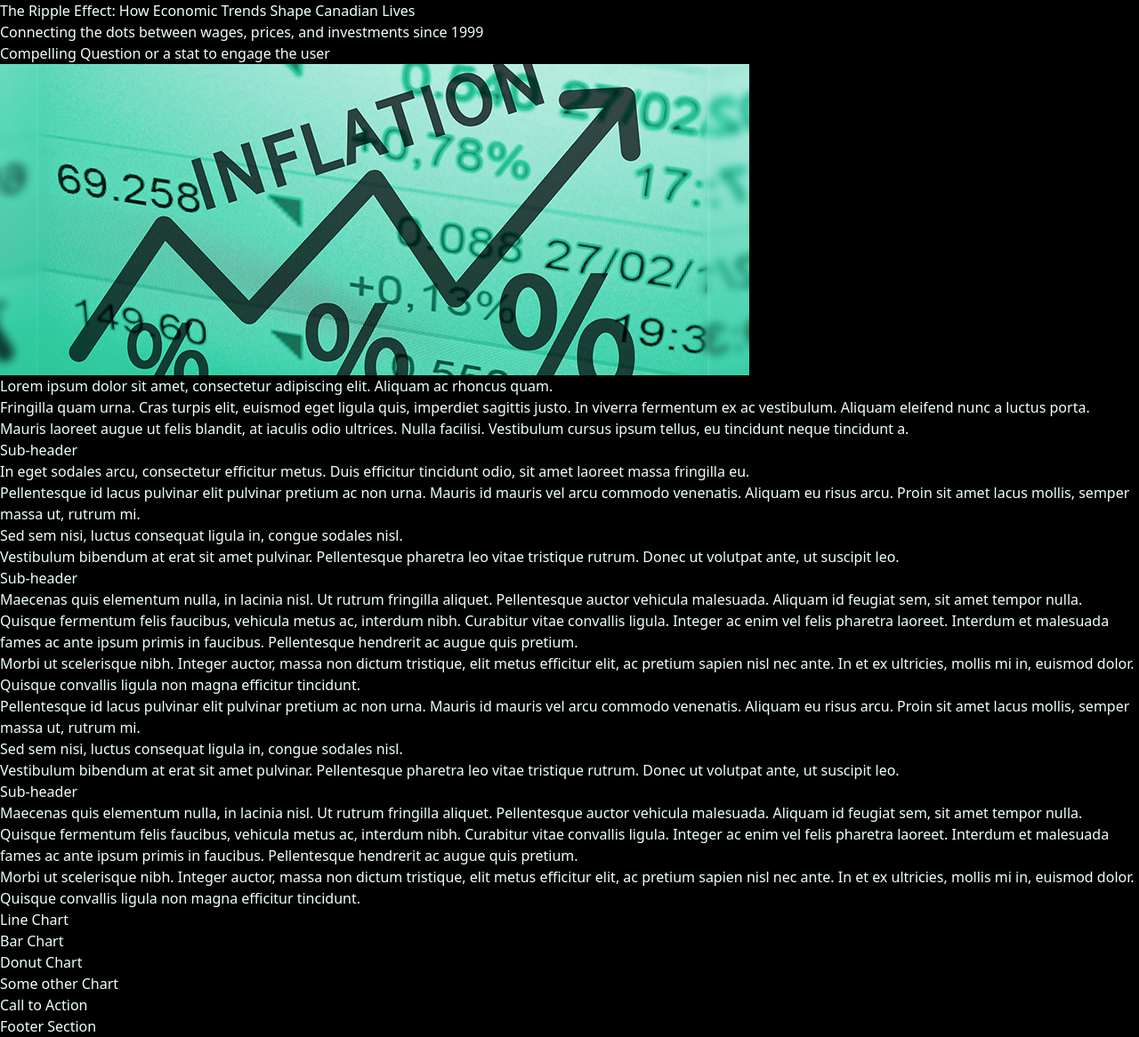
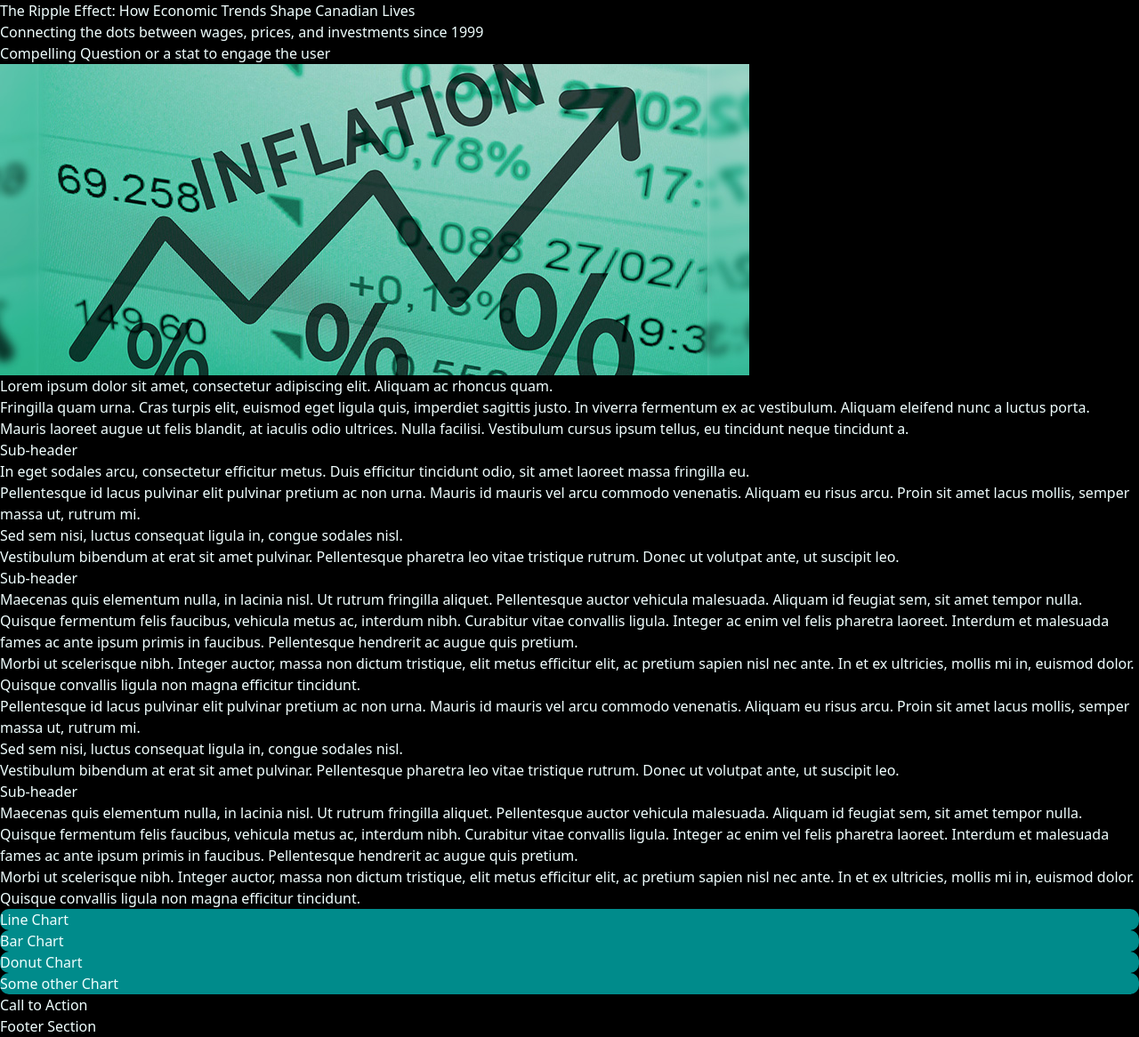
Before and after one commit to mehassanhmood/StoryBoard, a React (Vite) app: page / in a window 1280 px wide. Shown: the whole page at 89% size. Built offline with nearby package versions, Linux system fonts and the light colour scheme.

Commit message:
Some changes

```diff
--- a/src/App.css
+++ b/src/App.css
@@ -1,15 +1,17 @@
 :root {
  background-color: black;
+ scroll-behavior: smooth;
 }
 .app {
-    height: 100%;
-    width: 100%;
+
     background-color: black;
     color: azure;
 }
 
 .sub-boxes {
     border-radius: 10px;
+    display: flex;
+    background-color: darkcyan;
 }
 .progress-bar {
     position: fixed;
@@ -20,3 +22,6 @@
     background: var(--red);
     transform-origin: 0%;
   }
+  ::-webkit-scrollbar {
+    scrollbar-width: none;
+  }
--- a/src/App.jsx
+++ b/src/App.jsx
@@ -1,19 +1,28 @@
+import { useRef, useEffect } from 'react'
+import { useInView } from 'framer-motion'
 import './App.css'
-import Title from './components/Title'
+
+
+
 import Hero from './components/Hero'
 import YearsAnimation from './components/YearsAnimation'
-
-import Narrative from './components/Narrative'
 import CTA from './components/CTA'
 import Footer from './components/Footer'
 
 function App() {
+  const secondRef = useRef(null);
+  const isInView = useInView(secondRef, {amount: 0.2});
+
+  useEffect(() => {
+    if (isInView) {
+      secondRef.current.scrollIntoView({ behavior: "smooth", block: "start"})
+    }
+  }, [isInView])
 
   return (
-    <div className='app'>
-      <Title />
+    <div className='app flex flex-col'>
       <Hero />
-      <YearsAnimation />
+      <YearsAnimation reference={secondRef}/>
       <CTA />
       <Footer />
     </div>
--- a/src/components/CTA.jsx
+++ b/src/components/CTA.jsx
@@ -2,7 +2,7 @@ import React from 'react'
 
 const CTA = () => {
   return (
-    <div className='flex border rounded-3xl border-teal-600 m-4 p-4'>
+    <div className='flex h-screen relative justify-center items-center m-4 p-4'>
       Call to Action
     </div>
   )
--- a/src/components/DynamicStory.jsx
+++ b/src/components/DynamicStory.jsx
@@ -3,20 +3,20 @@ import React from 'react'
 const DynamicStory = () => {
   return (
 
-      <div className="flex flex-col border rounded-3xl border-teal-600 justify-between items-center w-[96] h-[600px] p-4 m-4 gap-4">
+      <div className="relative flex flex-col justify-between items-center w-[96] h-[50%] p-4 m-4 mb- gap-4">
             <div className='flex flex-row justify-between items-center h-1/2 w-full'>
-                <div className="sub-boxes justify-center items-center text-center m-2 bg-teal-700 h-full w-1/2">
+                <div className="sub-boxes justify-center items-center m-2 bg-teal-700 h-full w-1/2">
                     Line Chart
                 </div>
-                <div className="sub-boxes justify-center items-center text-center  m-2 bg-teal-700 h-full w-1/2">
+                <div className="sub-boxes justify-center items-center m-2 bg-teal-700 h-full w-1/2">
                     Bar Chart
                 </div>
             </div>
             <div className='flex flex-row justify-center items-center h-1/2 w-full'>
-                <div className="sub-boxes justify-center items-center text-center  m-2 bg-teal-700 h-full w-1/2">
+                <div className="sub-boxes justify-center items-center m-2 bg-teal-700 h-full w-1/2">
                     Donut Chart
                 </div>
-                <div className="sub-boxes justify-center items-center text-center  m-2 bg-teal-700 h-full w-1/2">
+                <div className="sub-boxes justify-center items-center m-2 bg-teal-700 h-full w-1/2">
                     Some other Chart
                 </div>
             </div>
--- a/src/components/Footer.jsx
+++ b/src/components/Footer.jsx
@@ -2,8 +2,10 @@ import React from 'react'
 
 const Footer = () => {
   return (
-    <div className='flex border rounded-3xl border-teal-600 m-4 p-4'>
-      Footer Section
+    <div className='flex justify-center items-center bg-gradient-to-r from-cyan-500 to-purple-500  p-4'>
+      <p className='text-black font-bold'>
+        Footer Section
+      </p>
     </div>
   )
 }
--- a/src/components/Hero.jsx
+++ b/src/components/Hero.jsx
@@ -1,15 +1,63 @@
 import React from 'react'
 import placeholderImage from "/Hero-placeHolder.jpg"
+import { delay, motion } from "framer-motion"
 
 const Hero = () => {
+
+  const question = "Compelling Question or a stat to engage the user"
+  const letterAnimation = {
+    hidden: {opacity:0},
+    visible: (i) => ({
+      opacity: 1,
+      y:0,
+      transition: {
+        delay: i * 0.05,
+        duration: 2,
+        ease:"easeIn"
+      }
+    })
+  }
+
+
   return (
-    <div className='flex flex-row gap-2 m-4 p-6 border rounded-3xl border-teal-600'>
-      <div className='flex w-[40%] relative justify-center items-center text-justify p-6'>
-        Compelling Question or a stat to engage the user
+    <div className='flex flex-col h-[100vh] w-[100vw]'>
+
+      <div className='flex flex-col leading-8 jutify-center items-center relative p-6 m-6'>
+        <h1 className='text-6xl text-center tracking-wide text-transparent bg-clip-text bg-gradient-to-r from-teal-500 to-purple-500'>The Ripple Effect: How Economic Trends Shape Canadian Lives</h1>
+        <h4 className='mt-2 tracking-wide text-transparent bg-clip-text bg-gradient-to-r from-teal-500 to-purple-500' >Connecting the dots between wages, prices, and investments since 1999</h4>
       </div>
-      <div className='flex w-[60%] relative'>
-        <img src={placeholderImage} alt="Hero image of inflation vs investment" />
+
+      <div className='flex h-full m-2 p-6 justify-center items-center relative gap-6'>
+        <motion.div className="w-[35%]">
+          <p className="flex flex-wrap text-4xl text-pretty text-transparent bg-clip-text bg-gradient-to-r from-teal-100 to-cyan-300">
+            {question.split("").map((letter, index) => (
+                <motion.span
+                key={index}
+                custom={index}
+                initial={"hidden"}
+                animate={"visible"}
+                variants={letterAnimation}
+                >
+                  {letter === " " ? "\u00A0": letter}
+
+
+                </motion.span>
+            ))
+            }
+          </p>
+        </motion.div>
+
+        <motion.div className='z-10 h-full w-[60%]'
+        initial={{opacity:0}}
+        animate={{opacity:0.9}}
+        transition={{duration:2, ease:"easeInOut"}}
+        >
+          <img src={placeholderImage} alt="Hero image of inflation vs investment"
+          className='h-full object-cover border border-teal-600 rounded-3xl opacity-80'
+          />
+        </motion.div>
       </div>
+
     </div>
   )
 }
--- a/src/components/Narrative.jsx
+++ b/src/components/Narrative.jsx
@@ -1,11 +1,32 @@
-import React from 'react'
+import React, {useRef} from 'react'
+import { motion, useScroll, useSpring } from 'framer-motion'
 
 const Narrative = ({text}) => {
 
+  const containerRef = useRef(null);
+  const { scrollYProgress } = useScroll({
+    container: containerRef
+  });
+
+  const scaleX = useSpring(scrollYProgress, {
+    stiffness: 100,
+    damping: 30,
+    restDelta: 0.001
+  })
+
   return (
-    <div className='flex flex-col  overflow-y-scroll border rounded-3xl border-teal-600 w-[96] h-80 m-4 p-2 scroll-y'>
-      {text}
+
+    <div
+    // ref={containerRef}
+    className='flex flex-col  w-[96] h-[39%] m-4 p-2'>
+      <motion.div className="h-[40px] absolute text-center bg-cyan-500 sticky top-1 border rounded-lg border-teal-600 z-20" style={{ scaleX }} />
+      <p
+      ref={containerRef}
+      className='z-10 p-6 m-6 overflow-y-scroll'>
+        {text}
+      </p>
     </div>
+
   )
 }
 
--- a/src/components/Title.jsx
+++ /dev/null
@@ -1,12 +0,0 @@
-import React from 'react'
-
-const Title = () => {
-  return (
-    <div className='flex flex-col jutify-center items-center relative p-6 border rounded-2xl border-teal-600 m-4'>
-        <h1 className='text-3xl'>The Ripple Effect: How Economic Trends Shape Canadian Lives</h1>
-        <h4>Connecting the dots between wages, prices, and investments since 1999</h4>
-    </div>
-  )
-}
-
-export default Title
--- a/src/components/YearsAnimation.jsx
+++ b/src/components/YearsAnimation.jsx
@@ -1,5 +1,4 @@
 import React from 'react'
-import { motion, useScroll, useSpring } from 'framer-motion'
 import Narrative from './Narrative';
 import DynamicStory from './DynamicStory'
 import { LoremIpsum } from './LoremIpsum';
@@ -7,93 +6,18 @@ import "../App.css"
 
 
 
-const YearsAnimation = () => {
+const YearsAnimation = ({refernece}) => {
 
-  const { scrollYProgress } = useScroll();
-  const scaleX = useSpring(scrollYProgress, {
-    stiffness: 100,
-    damping: 30,
-    restDelta: 0.001
-  })
 
 
 
   return (
 
-    <>
-      <motion.div className="h-[50px] text-center sticky top-0 border rounded-3xl border-teal-600 py-3 m-4 " style={{ scaleX }} />
+    <div ref={refernece} className='h-screen bg-gradient-to-r from-cyan-500/50 to-purple-500/50'>
        <Narrative text={<LoremIpsum />} />
        <DynamicStory />
-    </>
-    // </div>
+    </div>
   )
 }
 
 export default YearsAnimation
-
-// import React, { useState, useEffect } from "react";
-// import { motion, useScroll, useSpring, useTransform } from "framer-motion";
-// import Narrative from "./Narrative";
-// import DynamicStory from "./DynamicStory";
-// import { LoremIpsum } from "./LoremIpsum";
-// import "../App.css";
-
-// const YearsAnimation = () => {
-//   const { scrollYProgress } = useScroll();
-
-//   // Smooth scaling for the progress bar
-//   const scaleX = useSpring(scrollYProgress, {
-//     stiffness: 80,
-//     damping: 20,
-//     restDelta: 0.001,
-//   });
-
-//   // Translate effect to keep the section at the top
-//   const translateY = useTransform(scrollYProgress, [0, 0.1], [0, 0]);
-
-//   // State to track the current year
-//   const [currentYear, setCurrentYear] = useState(1990);
-
-//   // Adjust the current year as the horizontal bar fills
-//   useEffect(() => {
-//     const unsubscribe = scrollYProgress.onChange((progress) => {
-//       const startYear = 1990;
-//       const endYear = 2024;
-//       const totalYears = endYear - startYear;
-
-//       // Map progress to year
-//       const year = Math.min(
-//         endYear,
-//         startYear + Math.floor(progress * totalYears)
-//       );
-
-//       setCurrentYear(year);
-//     });
-
-//     return () => unsubscribe();
-//   }, [scrollYProgress]);
-
-//   return (
-//     <div className="relative h-[200vh]">
-//       {/* Sticky progress bar */}
-//       <motion.div
-//         className="sticky top-0 bg-white z-50 flex flex-col items-center w-full"
-//         style={{ translateY }}
-//       >
-//         <motion.div
-//           className="h-2 w-full bg-teal-500"
-//           style={{ scaleX, transformOrigin: "left" }}
-//         />
-//         <h1 className="text-3xl font-bold py-4">{currentYear}</h1>
-//       </motion.div>
-
-//       {/* Additional content below */}
-//       <div className="mt-[200px]">
-//         <Narrative text={<LoremIpsum />} />
-//         <DynamicStory />
-//       </div>
-//     </div>
-//   );
-// };
-
-// export default YearsAnimation;
```
